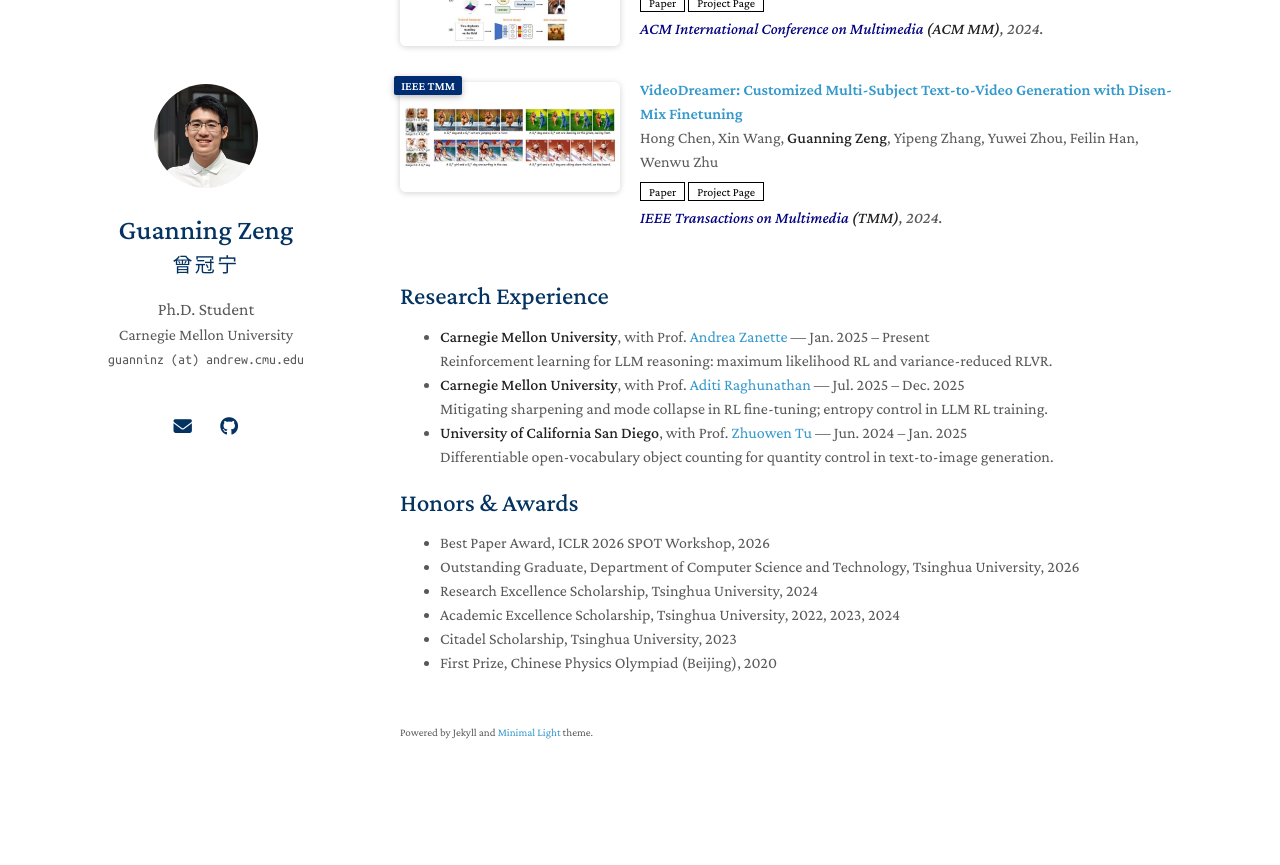
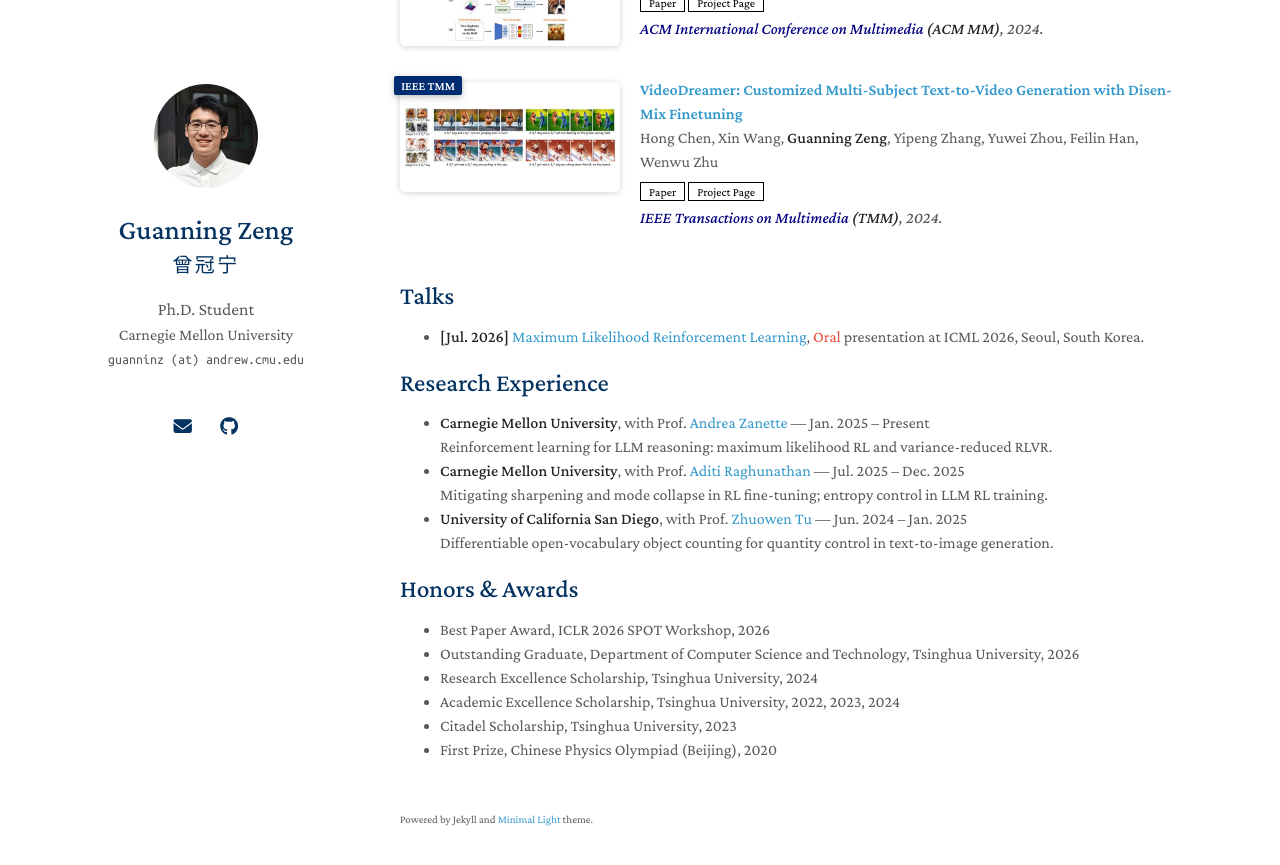
Before and after one commit to guanning03/guanning03.github.io, a Jekyll site: the page built from index.md, in a window 1280 px wide and 900 px high, scrolled down 2568 px. Shown: the top 865 px of the window. Built offline with Jekyll 4.4.1, drawn with Linux system fonts in a browser that asks for light colours; a style sheet for code colours, icons or effects is not loaded; our own code applies the rules of GitHub Pages for plain Markdown files; before the commit the page ends 3381 px from its top, so only the background shows below that.

Commit message:
Add Talks section: MaxRL oral at ICML 2026, Seoul
Co-Authored-By: Claude Opus 5.5 <noreply@anthropic.com>

```diff
--- a/index.md
+++ b/index.md
@@ -22,6 +22,10 @@ My current research focuses on **reinforcement learning** and reasoning in **LLM
 
 {% include_relative _includes/publications.md %}
 
+## Talks
+
+- **[Jul. 2026]** [Maximum Likelihood Reinforcement Learning](https://zanette-labs.github.io/MaxRL/), <span class="pub-award">Oral</span> presentation at ICML 2026, Seoul, South Korea.
+
 ## Research Experience
 
 - **Carnegie Mellon University**, with Prof. [Andrea Zanette](https://azanette.com/) — Jan. 2025 – Present
```
